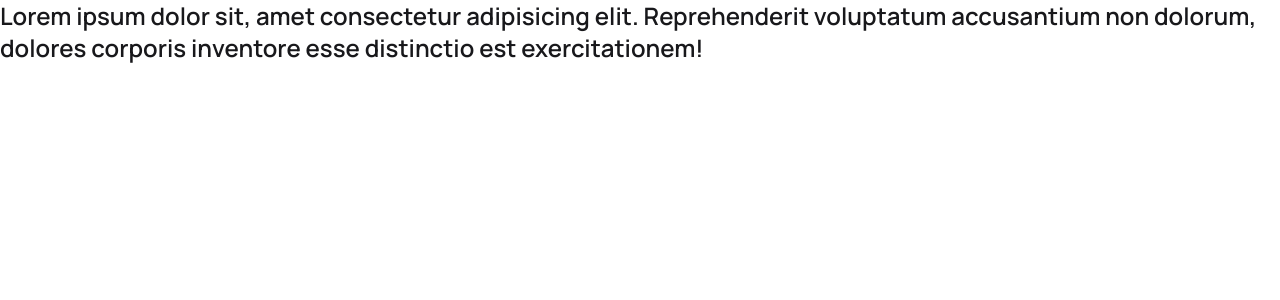
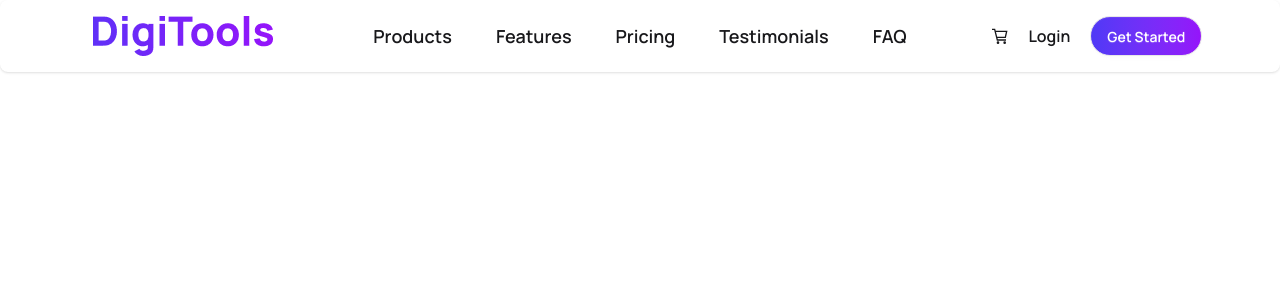
Before and after one commit to mdallamaiqbal/A6-DigiTools-Platform, a React (Vite) app: page / in a window 1280 px wide. Shown: the top 300 px of the page. Built offline with nearby package versions, Linux system fonts and the light colour scheme.

Commit message:
add navbar design

```diff
--- a/package.json
+++ b/package.json
@@ -13,6 +13,7 @@
     "@tailwindcss/vite": "^4.2.2",
     "react": "^19.2.4",
     "react-dom": "^19.2.4",
+    "react-icons": "^5.6.0",
     "tailwindcss": "^4.2.2"
   },
   "devDependencies": {
--- a/src/App.jsx
+++ b/src/App.jsx
@@ -1,12 +1,13 @@
 
 import './App.css'
+import Navbar from './Components/Navbar/Navbar'
 
 function App() {
 
 
   return (
     <>
-   <h2 className='text-2xl font-semibold '>Lorem ipsum dolor sit, amet consectetur adipisicing elit. Reprehenderit voluptatum accusantium non dolorum, dolores corporis inventore esse distinctio est exercitationem!</h2>
+    <Navbar/>
     </>
   )
 }
--- /dev/null
+++ b/src/Components/Navbar/Navbar.jsx
@@ -0,0 +1,42 @@
+import React from 'react';
+import logo from '../../assets/logo.png'
+import { GrCart } from 'react-icons/gr';
+const Navbar = () => {
+    return (
+    <div className=' lg:container  mx-auto shadow-sm rounded-lg'>
+        <div className="navbar flex md:flex-col md:items-center lg:flex-row   gap-4 lg:gap-0 max-w-7xl mx-auto">
+      <div className="navbar-start md:justify-center">
+        <div>
+          <img src={logo} alt="" />
+        </div>
+      </div>
+      <div className="navbar-center hidden md:flex justify-center">
+        <ul className="menu menu-horizontal gap-5 px-1 text-lg font-semibold ">
+          <li>
+            <a>Products</a>
+          </li>
+          <li>
+            <a>Features</a>
+          </li>
+          <li>
+            <a>Pricing</a>
+          </li>
+          <li>
+            <a>Testimonials</a>
+          </li>
+          <li>
+            <a>FAQ</a>
+          </li>
+        </ul>
+      </div>
+      <div className="navbar-end md:justify-center  gap-5 font-semibold">
+        <p><GrCart /></p>
+        <p>Login</p>
+        <a className="btn bg-linear-to-r from-[#4F39F6] to-[#9514FA] rounded-full text-white">Get Started</a>
+      </div>
+    </div>
+    </div>
+    );
+};
+
+export default Navbar;
```
Also changed, not shown: src/assets/logo.png (added), 1 other file (tests, documents, lock files or other folders).
